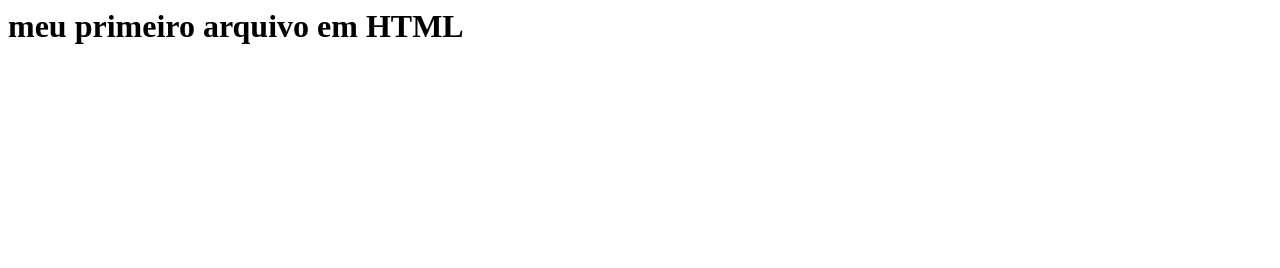
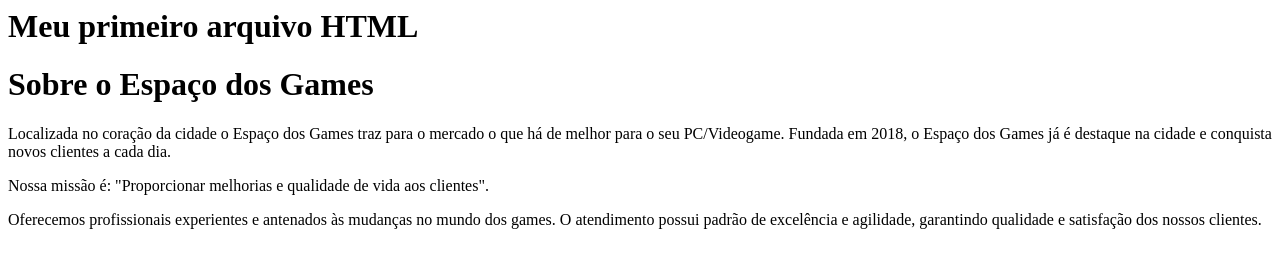
Before and after one commit to haship19/one-repository, a plain HTML site: page index.html in a window 1280 px wide. Drawn offline with Linux system fonts and the light colour scheme.

Commit message:
￼Pin  Unwatch 1 ￼Fork 0 ￼ Star 0

```diff
--- a/index.html
+++ b/index.html
@@ -1,3 +1,15 @@
 <html>
-  <h1>meu primeiro arquivo em HTML</h1>
+  <h1>Meu primeiro arquivo HTML</h1>
 </html>
+
+<h1>Sobre o Espaço dos Games</h1>
+
+<p>Localizada no coração da cidade o Espaço dos Games traz para o mercado o que há de melhor para o seu PC/Videogame. Fundada em 2018, o Espaço dos Games já é destaque na cidade e conquista novos clientes a cada dia.</p>
+
+<p>Nossa missão é: "Proporcionar melhorias e qualidade de vida aos clientes".</p>
+
+<p>Oferecemos profissionais experientes e antenados às mudanças no mundo dos games. O atendimento possui padrão de excelência e agilidade, garantindo qualidade e satisfação dos nossos clientes.</p>
+
+
+
+<tag>
```
